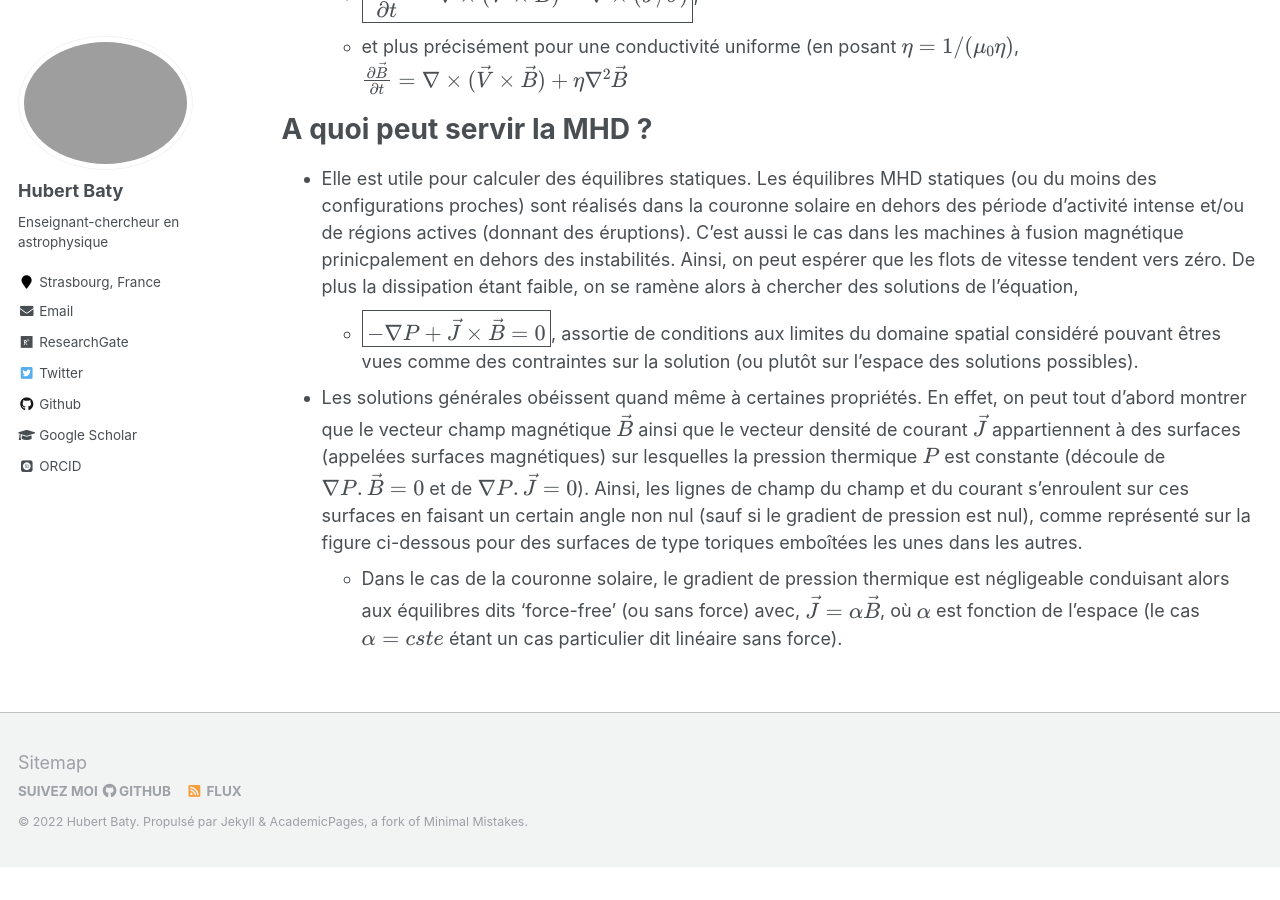
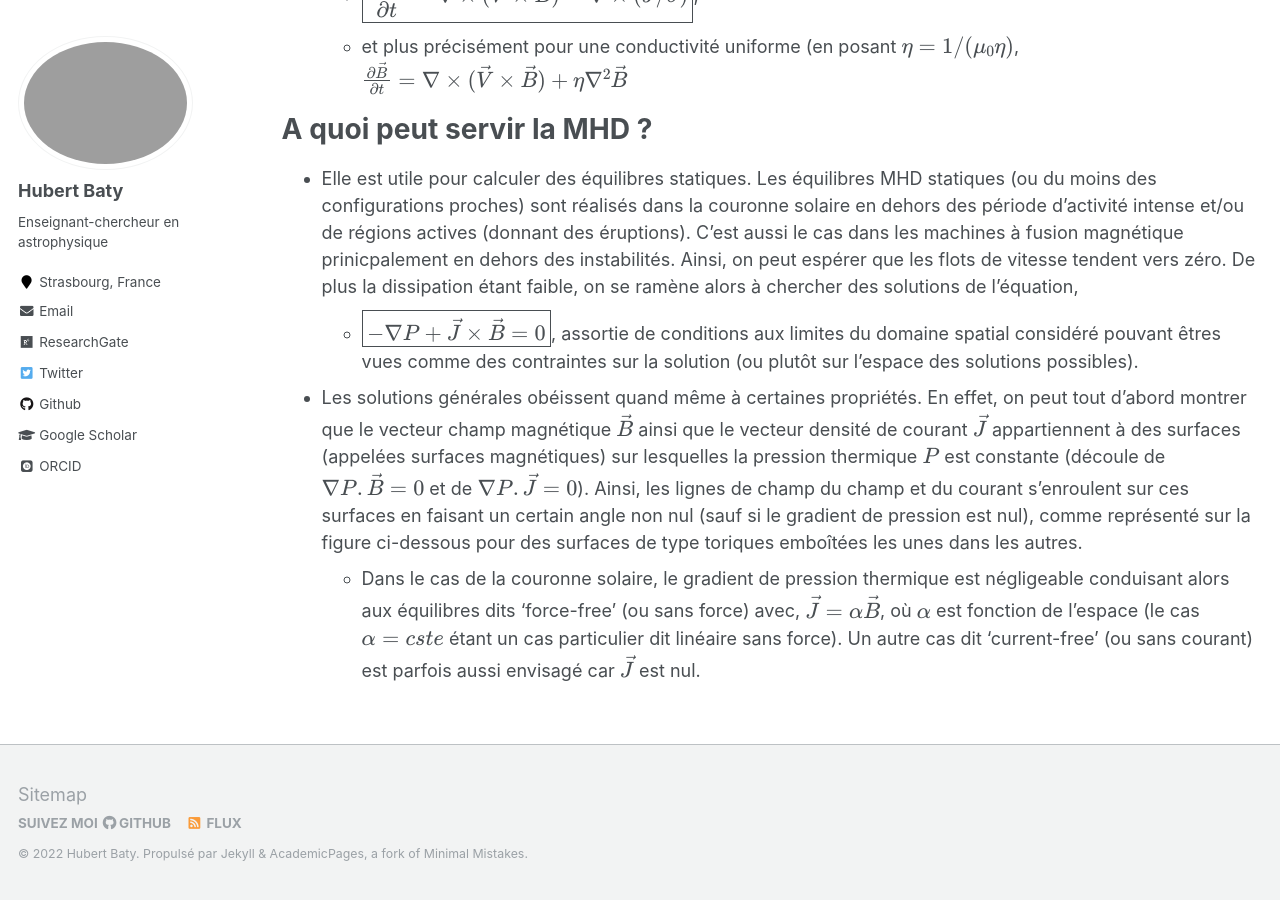
Before and after one commit to hubertbaty/hubertbaty.github.io, a Jekyll site: the page built from _pages/MHD.md, in a window 1280 px wide and 900 px high, scrolled down 2909 px. Built offline with Jekyll 4.4.1, drawn with Linux system fonts in a browser that asks for light colours; some web fonts are replaced; formulas are drawn with MathJax 3; before the commit the page ends 3777 px from its top, so only the background shows below that.

Commit message:
Update MHD.md

```diff
--- a/_pages/MHD.md
+++ b/_pages/MHD.md
@@ -61,4 +61,4 @@ A quoi peut servir la MHD ?
   * $$\boxed{ - \nabla P + \vec J \times \vec B = 0}$$, assortie de conditions aux limites du domaine spatial considéré pouvant êtres vues comme des contraintes sur la solution (ou plutôt sur l'espace des solutions possibles).
 
 * Les solutions générales obéissent quand même à certaines propriétés. En effet, on peut tout d'abord montrer que le vecteur champ magnétique $\vec B$ ainsi que le vecteur densité de courant $\vec J$ appartiennent à des surfaces (appelées surfaces magnétiques) sur lesquelles la pression thermique $P$ est constante (découle de $\nabla P . \vec B = 0$ et de $\nabla P . \vec J = 0$). Ainsi, les lignes de champ du champ et du courant s'enroulent sur ces surfaces en faisant un certain angle non nul (sauf si le gradient de pression est nul), comme représenté sur la figure ci-dessous pour des surfaces de type toriques emboîtées les unes dans les autres.
-  * Dans le cas de la couronne solaire, le gradient de pression thermique est négligeable conduisant alors aux équilibres dits 'force-free' (ou sans force) avec, $\vec J = \alpha \vec B$, où $\alpha$ est fonction de l'espace (le cas $\alpha = cste$ étant un cas particulier dit linéaire sans force).
+  * Dans le cas de la couronne solaire, le gradient de pression thermique est négligeable conduisant alors aux équilibres dits 'force-free' (ou sans force) avec, $\vec J = \alpha \vec B$, où $\alpha$ est fonction de l'espace (le cas $\alpha = cste$ étant un cas particulier dit linéaire sans force). Un autre cas dit 'current-free' (ou sans courant) est parfois aussi envisagé car $\vec J$ est nul.
```
